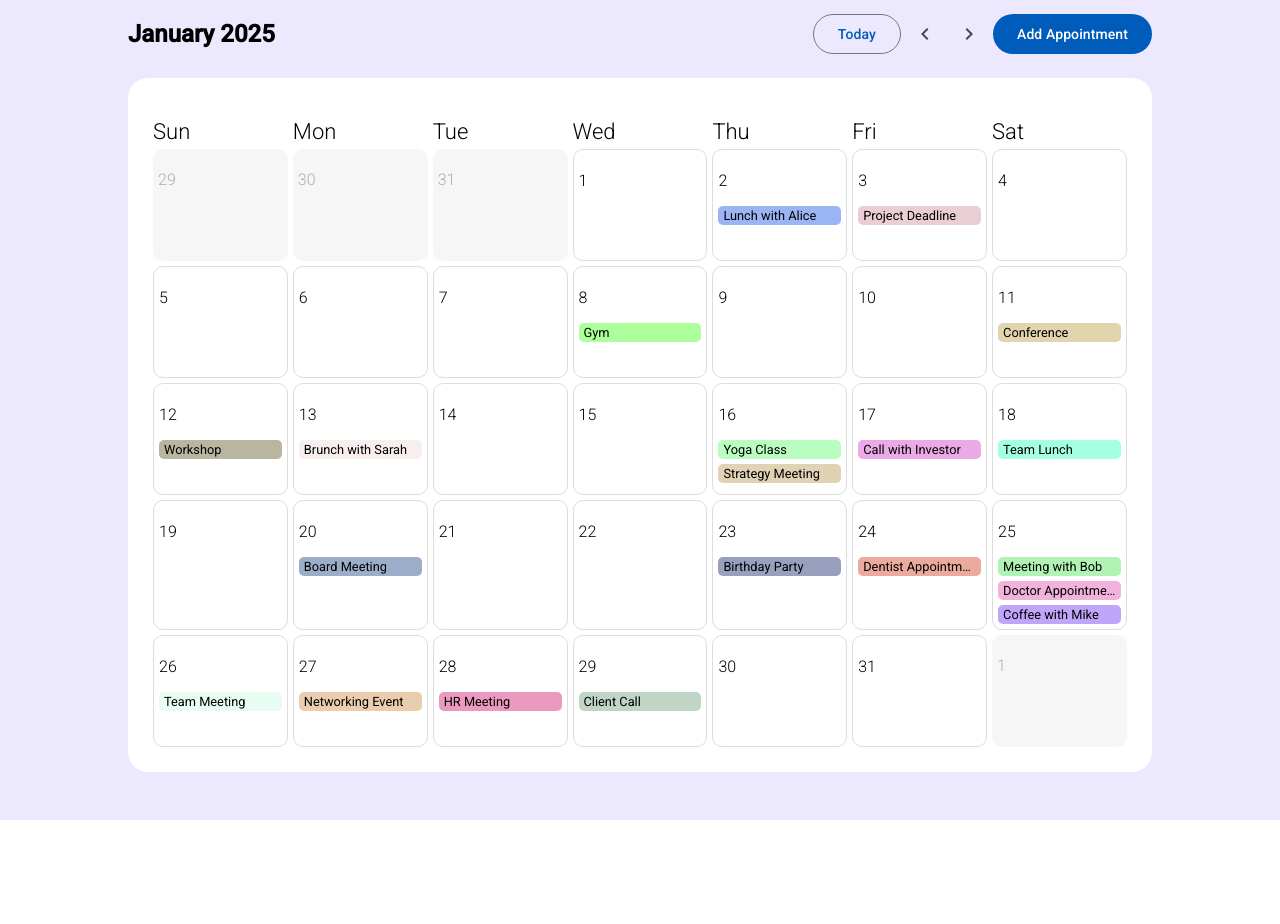
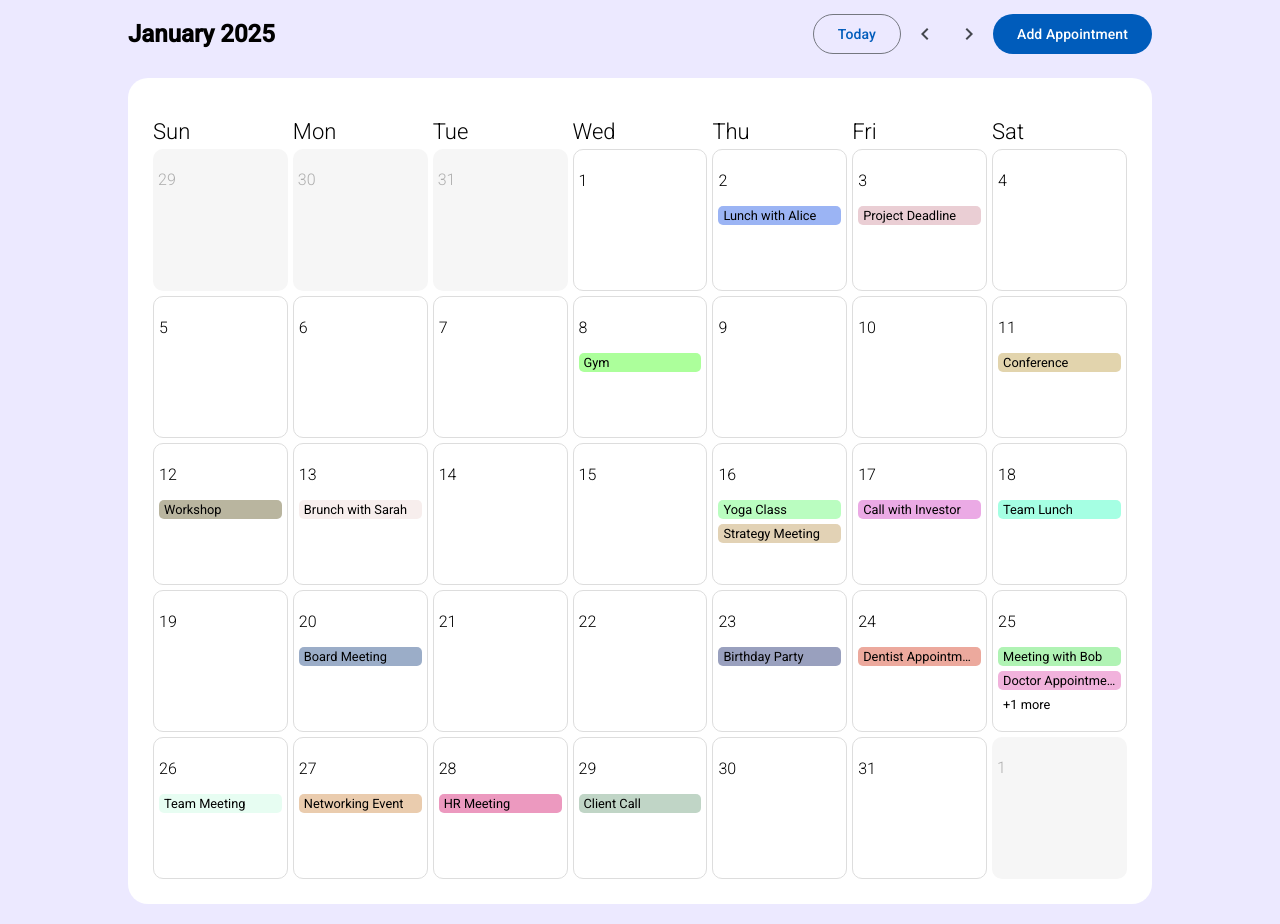
Before and after one commit to Mohsen-graphyy/calender, an Angular app: page /calendar in a window 1280 px wide. Before the commit the page ends 820 px from the top, so only its background shows below. Built offline with nearby package versions, Linux system fonts and the light colour scheme.

Commit message:
feat(appointment): add appointment modal component to display appointments for selected date

```diff
--- /dev/null
+++ b/src/app/appointmentDetails/appointmentDetails.component.html
@@ -0,0 +1,12 @@
+<h2 mat-dialog-title>Appointments for {{ data.date | date }}</h2>
+<mat-dialog-content>
+  @for (appointment of data.appointments; track $index) {
+  <div class="appointment-modal__item">
+        <h3 [style.color]="appointment.color">{{ appointment.title }}</h3>
+        <p>{{ appointment.startTime }} - {{ appointment.endTime }}</p>
+  </div>
+  }
+</mat-dialog-content>
+<mat-dialog-actions align="end">
+  <button mat-button (click)="close()">Close</button>
+</mat-dialog-actions>
--- /dev/null
+++ b/src/app/appointmentDetails/appointmentDetails.component.ts
@@ -0,0 +1,25 @@
+import { Component, Inject } from '@angular/core';
+import {
+  MAT_DIALOG_DATA,
+  MatDialogRef,
+  MatDialogModule,
+} from '@angular/material/dialog';
+import { Appointment } from '../calendar/calendar.component';
+import { CommonModule } from '@angular/common';
+import { MatButtonModule } from '@angular/material/button';
+@Component({
+  selector: 'app-appointment-modal',
+  templateUrl: './appointmentDetails.component.html',
+  imports: [MatDialogModule, CommonModule, MatButtonModule],
+})
+export class AppointmentModalComponent {
+  constructor(
+    public dialogRef: MatDialogRef<AppointmentModalComponent>,
+    @Inject(MAT_DIALOG_DATA)
+    public data: { date: Date; appointments: Appointment[] }
+  ) {}
+
+  close(): void {
+    this.dialogRef.close();
+  }
+}
--- a/src/app/calendar/calendar.component.html
+++ b/src/app/calendar/calendar.component.html
@@ -49,7 +49,7 @@
               <p>{{ date.getDate() }}</p>
               <div class="calendar__appointment">
                 @for (appointment of getAppointmentsForDate(date); track $index)
-                {
+                { @if ($index < 2) {
                 <ng-container>
                   <div
                     tabindex="0"
@@ -59,6 +59,17 @@
                     <span>{{ appointment.title }}</span>
                   </div>
                 </ng-container>
+                } }
+                @if(getAppointmentsForDate(date).length > 2){
+                  <ng-container>
+                    <div
+                      tabindex="0"
+                      class="calendar__appointment--item"
+                      (click)="openAppointmentModal(date); $event.stopPropagation()"
+                    >
+                      <span>+{{ getAppointmentsForDate(date).length - 2 }} more</span>
+                    </div>
+                  </ng-container>
                 }
               </div>
             </td>
--- a/src/app/calendar/calendar.component.scss
+++ b/src/app/calendar/calendar.component.scss
@@ -65,7 +65,7 @@
           border-right: 1px solid #ddd;
           cursor: pointer;
           border-radius: 10px;
-          height: 100px;
+          height: 130px;
           border: 1px solid #ddd;
           padding: 5px;
           font-weight: 100;
--- a/src/app/calendar/calendar.component.ts
+++ b/src/app/calendar/calendar.component.ts
@@ -3,7 +3,7 @@ import { MatIconModule } from '@angular/material/icon';
 import { MatButtonModule } from '@angular/material/button';
 import { MatDialog } from '@angular/material/dialog';
 import { AppointmentDialogComponent } from './../appointment/appointment.dialog.component';
-
+import { AppointmentModalComponent } from './../appointmentDetails/appointmentDetails.component';
 export interface Appointment {
   uuid?: string;
   date: Date;
@@ -362,7 +362,16 @@ export class CalendarComponent {
       endTime,
       color: color || this.getRandomColor(),
     });
-    this.viewDate = date
-    this.generateMonthView(this.viewDate)
+    this.viewDate = date;
+    this.generateMonthView(this.viewDate);
+  }
+
+  // this method open modal to show the all the appoinments
+  openAppointmentModal(date: Date): void {
+    const appointments = this.getAppointmentsForDate(date);
+    this.dialog.open(AppointmentModalComponent, {
+      width: '400px',
+      data: { date, appointments },
+    });
   }
 }
```
